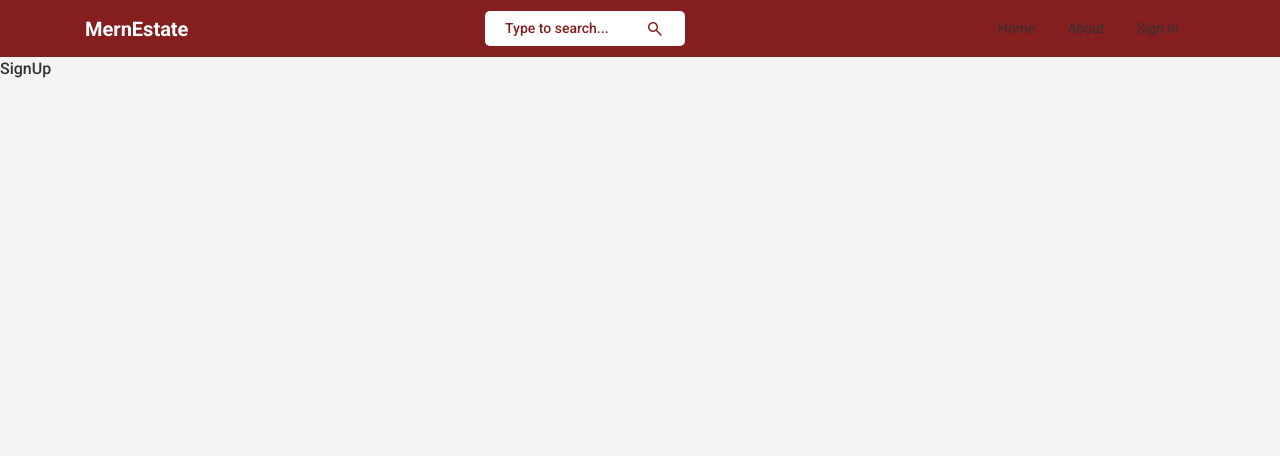
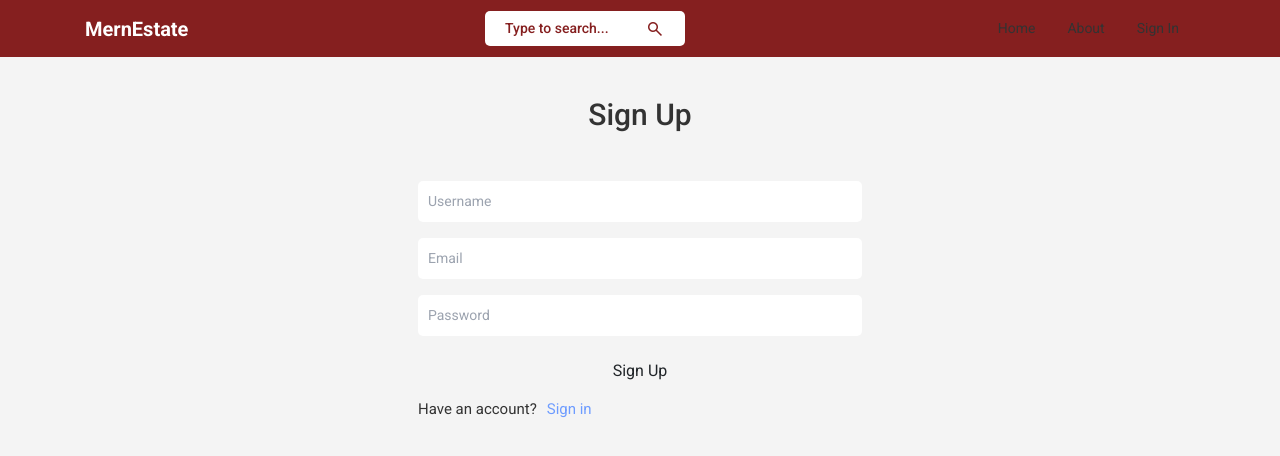
Before and after one commit to george127/mernstack-estate, a React (Vite) app in the folder client/: page /sign-up in a window 1280 px wide. Shown: the top 456 px of the page. Built offline with nearby package versions, Linux system fonts and the light colour scheme.

Commit message:
complete sign up page ui

```diff
--- a/client/package.json
+++ b/client/package.json
@@ -10,6 +10,7 @@
     "preview": "vite preview"
   },
   "dependencies": {
+    "bootstrap": "^5.3.3",
     "react": "^18.2.0",
     "react-dom": "^18.2.0",
     "react-icons": "^5.0.1",
--- a/client/src/component/Header.css
+++ b/client/src/component/Header.css
@@ -27,6 +27,7 @@ body {
     font-size: 20px;
     font-weight: 700;
     color: #fff;
+    text-decoration: underline #851f1f;
 }
 
 .header .container .forms-container{
--- /dev/null
+++ b/client/src/pages/SignUp.css
@@ -0,0 +1,68 @@
+* {
+    margin: 0;
+    padding: 0;
+    box-sizing: border-box;
+}
+
+body {
+    font-family: "Roboto", sans-serif;
+    font-weight: 500;
+    background-color: #f4f4f4;
+    color: #333;
+}
+
+.container{
+    display: flex;
+    align-items: center;
+    justify-content: center;
+}
+
+.signup-container{
+    width: 40%;
+}
+
+.signup-title{
+    text-align: center;
+    margin: 40px 0;
+    font-size: 30px;
+}
+
+.signup-form .signup-input{
+    width: 100%;
+    border-radius: 5px;
+    margin: 8px 0;
+    padding: 10px 10px;
+    font-size: 14px;
+    font-weight: 400;
+    outline: none;
+    border: none;
+}
+
+.signup-form .btn{
+    width: 100%;
+    margin: 8px 0;
+    transition: 600ms ease-in-out;
+    text-transform: capitalize;
+}
+
+.signup-form .btn:hover{
+    background-color: #851f1f;
+    color: #fff;
+}
+
+.signup-login{
+    display: flex;
+    gap: 10px;
+    font-weight: 400;
+    font-size: 15px;
+}
+
+.signup-login span{
+    color: #6e9cff;
+    text-decoration: underline #f4f4f4;
+    transition: all 600ms ease-in-out;
+}
+
+.signup-login span:hover{
+    color: #0051ff;
+}
--- a/client/src/pages/SignUp.jsx
+++ b/client/src/pages/SignUp.jsx
@@ -1,7 +1,41 @@
-import React from 'react'
+import './SignUp.css'
+import { Link } from 'react-router-dom';
 
 export default function SignUp() {
   return (
-    <div>SignUp</div>
-  )
+    <div className='container'>
+    <div className='signup-container'>
+    <h1 className='signup-title'>Sign Up</h1>
+
+      <form  className='signup-form'>
+        <input
+          type='text'
+          placeholder='Username'
+          className='signup-input'
+          id='username'
+        />
+        <input
+          type='email'
+          placeholder='Email'
+          className='signup-input'
+          id='email'
+        />
+        <input
+          type='password'
+          placeholder='Password'
+          className='signup-input'
+          id='password'
+        />
+        <button className="btn bg-rose-200">Sign up</button>
+      </form>
+      <div className='signup-login'>
+        <p>Have an account?</p>
+         <Link  to={'/sign-in'}>
+         <span>Sign in</span>
+         </Link>
+      </div>
+    </div>
+    </div>
+  );
+
 }
```
Also changed, not shown: 1 other file (tests, documents, lock files or other folders).
